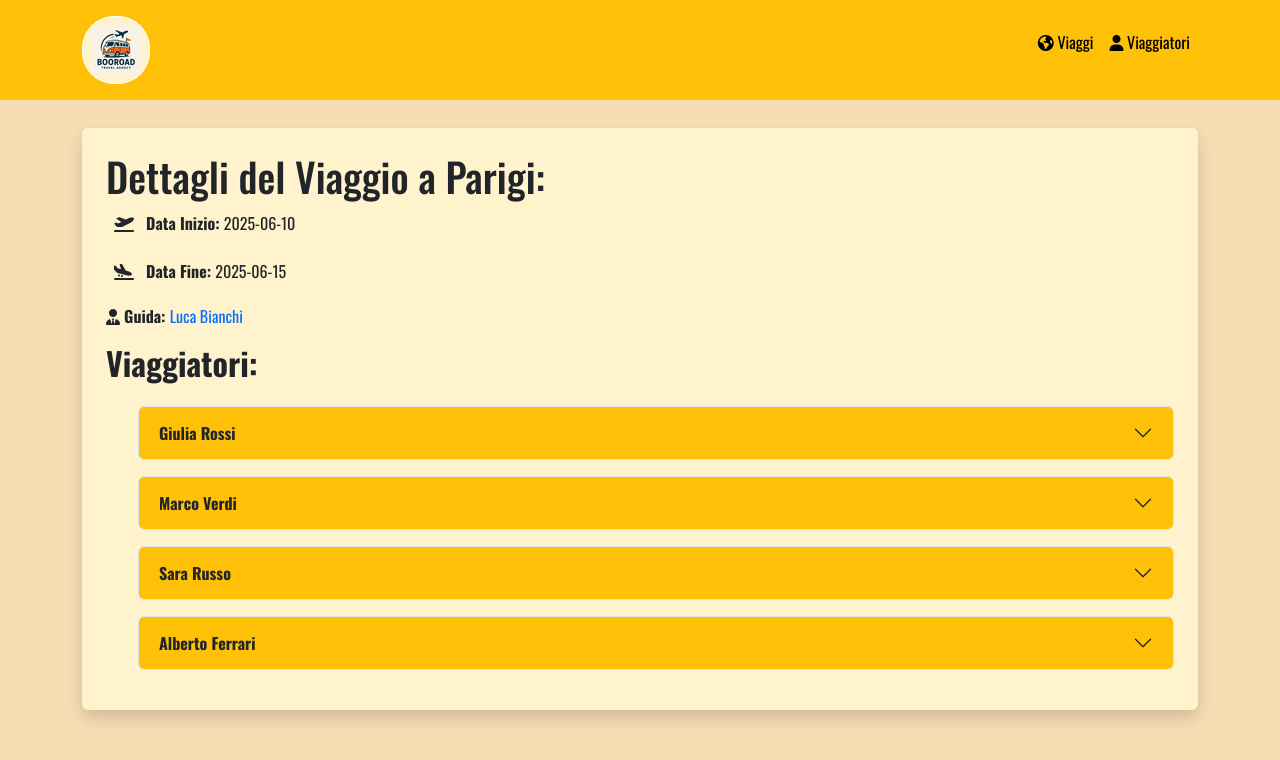
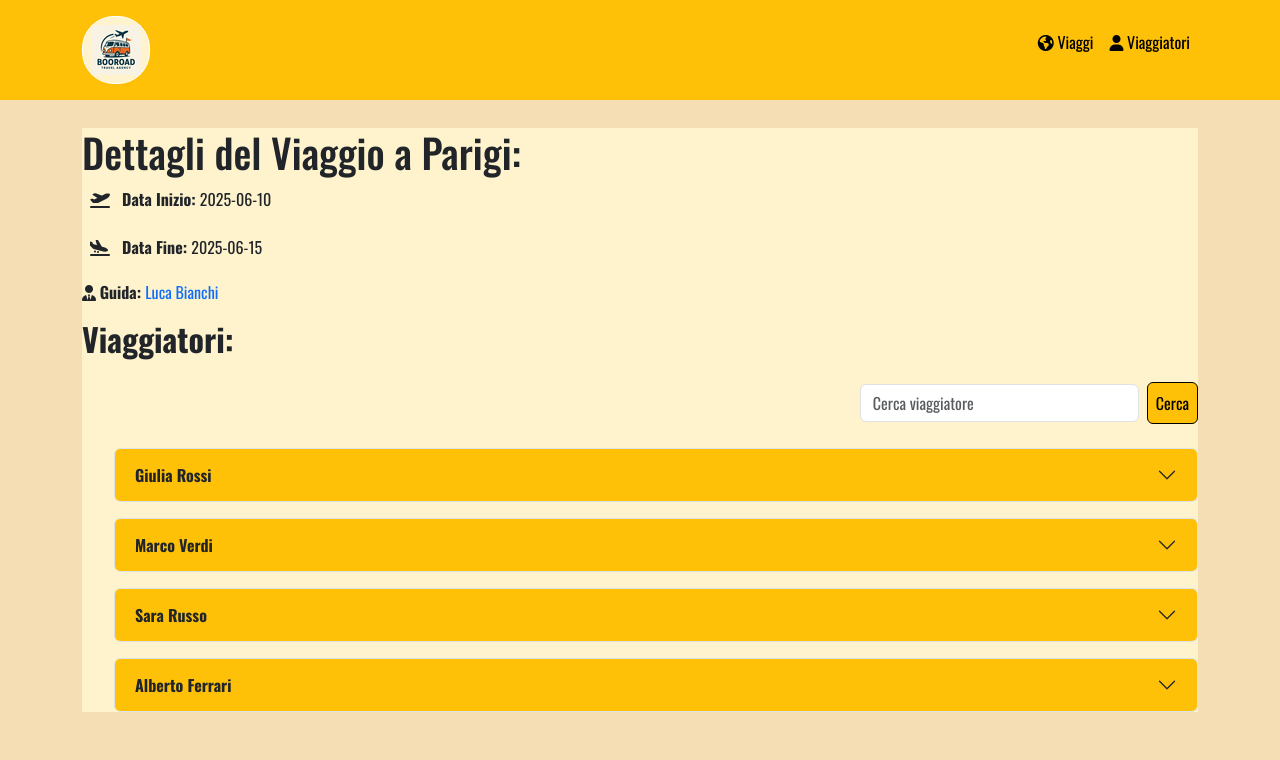
Before and after one commit to ValerioDiBiagio/booroad, a React (Vite) app: page /journey-details/1 in a window 1280 px wide. Shown: the top 760 px of the page. Built offline with nearby package versions, Linux system fonts and the light colour scheme.

Commit message:
fix: implement search functionality for travellers in JourneyDetail component

```diff
--- a/src/pages/JourneyDetail.jsx
+++ b/src/pages/JourneyDetail.jsx
@@ -1,26 +1,48 @@
-import { useEffect, useState } from 'react';
+import { useState } from 'react';
 import { Link, useParams } from 'react-router-dom';
 import trips from '../data/trips';
 
 export default function JourneyDetail() {
   const { id } = useParams();
+  const [search, setSearch] = useState('');
+  const [searchTrav, setSearchTrav] = useState('');
+
+  const handleSubmit = (e) => {
+    e.preventDefault();
+    setSearchTrav(search);
+  };
 
   const trip = trips.find(trip => trip.id === Number(id));
 
+  // Filtra i travellers in base al termine di ricerca (nome o cognome)
+  const filteredTravellers = trip.travellers.filter(traveller =>
+    `${traveller.name} ${traveller.surname}`.toLowerCase().includes(searchTrav.toLowerCase())
+  )
   return (
     <>
       {trip ? (
         <>
-          <div className='bg-warning-subtle p-4 rounded shadow'>
+          <div className='bg-warning-subtle'>
             <h1>Dettagli del Viaggio a {trip.destination}:</h1>
             <div>
               <p><strong> <i className="p-2 fa-solid fa-plane-departure"></i> Data Inizio: </strong>{trip.startDate}</p>
               <p><strong> <i className="p-2 fa-solid fa-plane-arrival"></i> Data Fine: </strong>{trip.endDate}</p>
-              <p><strong> <i class="fa-solid fa-user-tie"></i> Guida: </strong><Link className="text-decoration-none" to={`/journey-guide-details/${trip.guide.id}`}>{trip.guide.name} {trip.guide.surname}</Link></p>
+              <p> <i className="fa-solid fa-user-tie"></i> <strong> Guida: </strong><Link className="text-decoration-none" to={`/journey-guide-details/${trip.guide.id}`}>{trip.guide.name} {trip.guide.surname}</Link></p>
             </div>
             <h2 className='mb-4'><strong>Viaggiatori: </strong></h2>
+            <form onSubmit={handleSubmit} className="mb-4 d-flex justify-content-end align-items-center">
+              <input
+                type="search"
+                className="form-control w-25 me-2"
+                placeholder="Cerca viaggiatore"
+                value={search}
+                onChange={e => setSearch(e.target.value)}
+                aria-label="Search"
+              />
+              <button className="btn btn-warning text-black p-2 border-black" type="submit">Cerca</button>
+            </form>
             <ul>
-              {trip.travellers.map((traveller) => {
+              {filteredTravellers.map((traveller) => {
                 const headingId = `heading-${traveller.id}`;
                 const collapseId = `collapse-${traveller.id}`;
                 const parentId = `accordion-${traveller.id}`;
@@ -47,9 +69,9 @@ export default function JourneyDetail() {
                       >
                         <div className="accordion-body bg-warning-subtle">
                           <ul className='list-unstyled'>
-                            <li><strong><i class="fa-solid fa-phone"></i> Numero di telefono: </strong>{traveller.phone}</li>
+                            <li><strong><i className="fa-solid fa-phone"></i> Numero di telefono: </strong>{traveller.phone}</li>
                             <li><i class="fa-solid fa-envelope"></i> <strong>Email: </strong>{traveller.email}</li>
-                            <li><strong><i class="fa-solid fa-address-card"></i> Data di nascita: </strong>{traveller.birthday}</li>
+                            <li><strong><i className="fa-solid fa-address-card"></i> Data di nascita: </strong>{traveller.birthday}</li>
                           </ul>
                         </div>
                       </div>
@@ -57,6 +79,9 @@ export default function JourneyDetail() {
                   </div>
                 );
               })}
+              {filteredTravellers.length === 0 && (
+                <li>Nessun viaggiatore trovato.</li>
+              )}
             </ul>
           </div>
         </>
```
